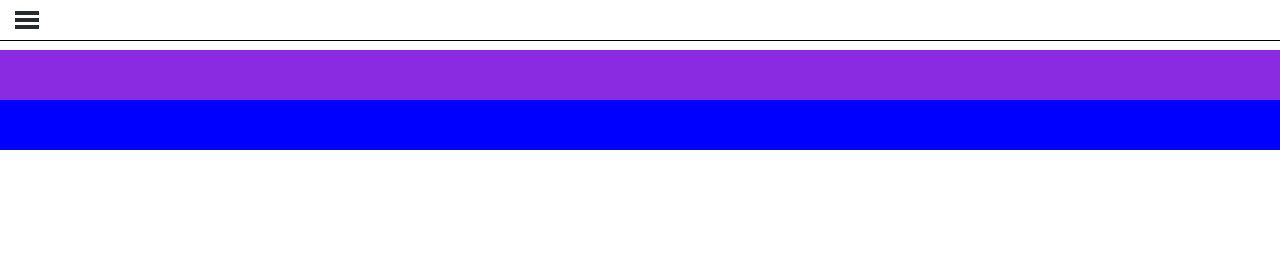
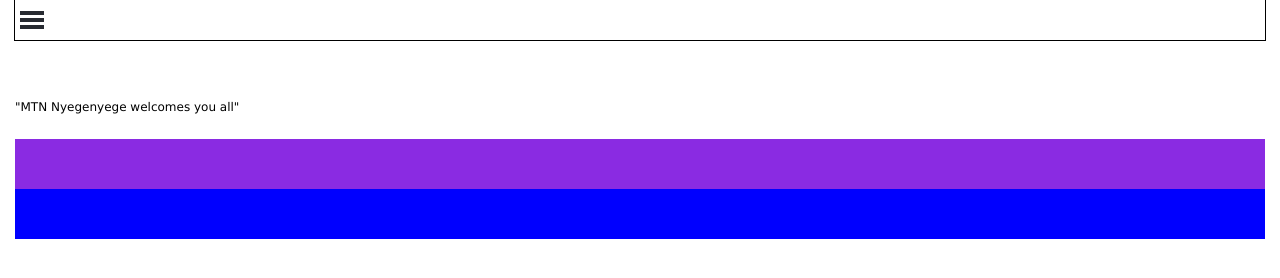
Before and after one commit to wayungi/capstone_one_project_cars, a website: page index.html in a window 1280 px wide. Drawn offline with Linux system fonts and the light colour scheme.

Commit message:
Add tagline paragraph text

```diff
--- a/index.html
+++ b/index.html
@@ -16,9 +16,11 @@
                     <span class="hamburger-bar"></span>
                     <span class="hamburger-bar"></span>
                 </div>
+            </nav>
+            <p class="tagline">"MTN Nyegenyege welcomes you all"</p>
 
 
-            </nav>
+
 
 
         </header>
--- a/style.css
+++ b/style.css
@@ -5,26 +5,30 @@
     border-radius: 0;
     /* border: 0;
     background-color: 0; */
+    font-size: 12px;
+    font-family: Verdana, Geneva, Tahoma, sans-serif;
 }
 
 .grid-container {
   display: -ms-grid;
   display: grid;
   grid-template: repeat(3, auto) / 1fr;
+  padding:0 15px;
 }
 
 .main-program,
 .featured-speakers,
 .title {
   grid-column:1/-1;
-  height: 50px
+  min-height: 50px
 }
 
 .navbar {
   outline:1px solid black;
   align-items:center;
   height:40px;
-  padding:0 15px;
+  padding:0 5px;
+  margin-bottom:60px;
 }
 
 .hamburger > span {
@@ -35,6 +39,15 @@
 
 .hamburger > span:nth-child(1){
   margin-top:0;
+}
+
+.tagline {
+  margin-bottom:5px;
+}
+
+.title{
+  font-size: 1.5em;
+  margin-bottom:20px;
 }
 
 
```
